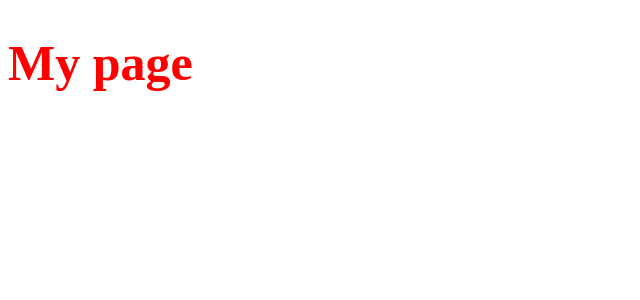
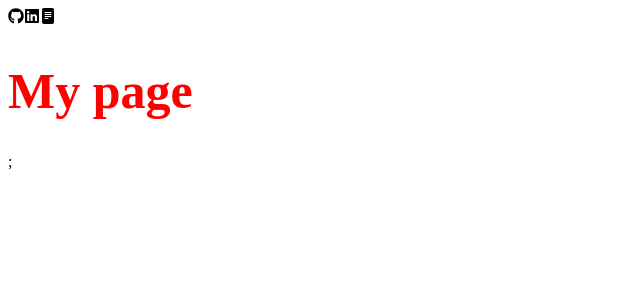
Before and after one commit to alexiszamanidis/2022, a Next.js app: page / in a window 1280 px wide. Shown: the top 300 px of the page, without its empty margins (0-640 px from the left). Built offline with nearby package versions, Linux system fonts and the light colour scheme.

Commit message:
add react-icons package

```diff
--- a/package.json
+++ b/package.json
@@ -28,6 +28,7 @@
         "husky": "4",
         "lint-staged": "^12.1.7",
         "prettier": "^2.5.1",
+        "react-icons": "^4.3.1",
         "typescript": "4.2.4"
     },
     "husky": {
--- a/pages/index.tsx
+++ b/pages/index.tsx
@@ -1,5 +1,7 @@
 import React from "react";
 import styled from "styled-components";
+import { FaGithub, FaLinkedin } from "react-icons/fa";
+import { BsFileTextFill } from "react-icons/bs";
 
 const Title = styled.h1`
     color: red;
@@ -7,5 +9,12 @@ const Title = styled.h1`
 `;
 
 export default function Home() {
-    return <Title>My page</Title>;
+    return (
+        <div>
+            <FaGithub />
+            <FaLinkedin />
+            <BsFileTextFill />
+            <Title>My page</Title>;
+        </div>
+    );
 }
```
Also changed, not shown: 1 other file (tests, documents, lock files or other folders).
